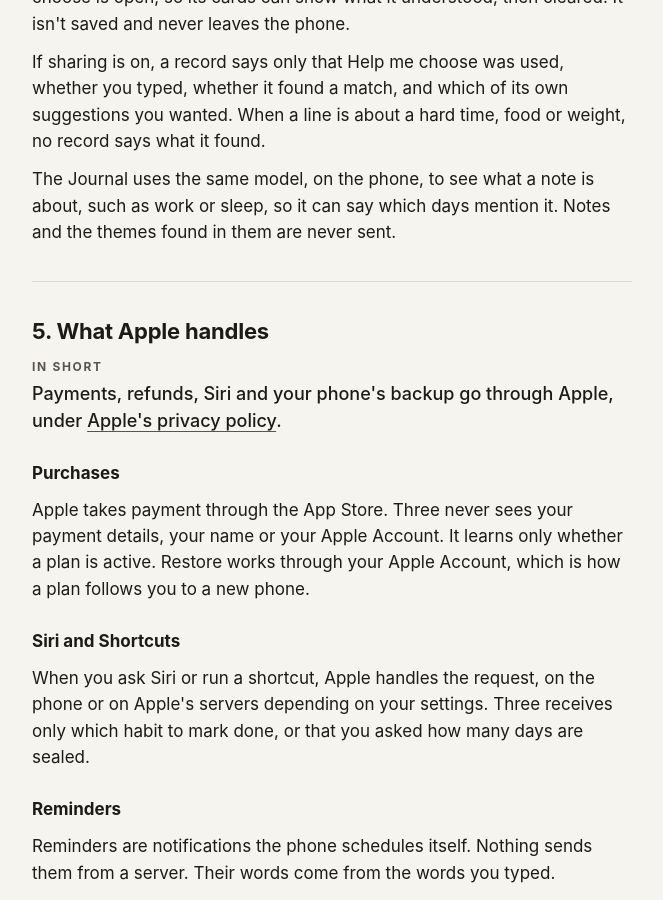
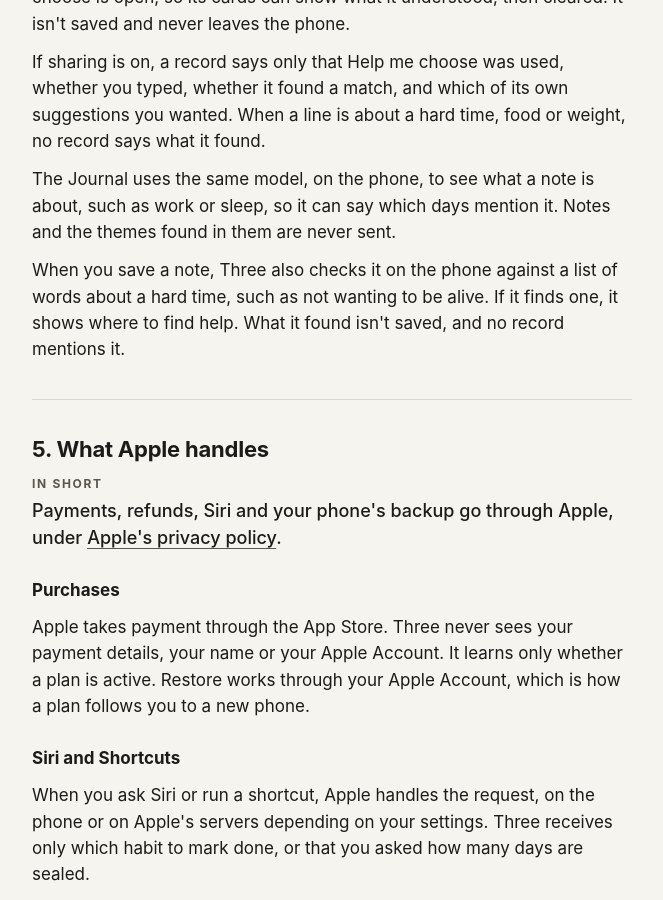
Before and after one commit to zugate-real/zugate-real.github.io, a Jekyll site: the page three/privacy.html, which Jekyll copies as it is, in a window 1280 px wide and 900 px high, scrolled down 5152 px. Shown: the whole window, without its empty margins (308-971 px from the left). Built offline with Jekyll 4.4.1, drawn with Linux system fonts in a browser that asks for light colours; some of the changed lines change nothing that is shown; some of the changed text lies outside the part shown.

Commit message:
Three: the privacy page says saved notes are checked on the phone for words of a hard time

```diff
--- a/three/privacy.html
+++ b/three/privacy.html
@@ -305,6 +305,7 @@
     <p>Help me choose uses a small language model that comes inside the app and runs on the phone. What you type is kept in memory while Help me choose is open, so its cards can show what it understood, then cleared. It isn't saved and never leaves the phone.</p>
     <p>If sharing is on, a record says only that Help me choose was used, whether you typed, whether it found a match, and which of its own suggestions you wanted. When a line is about a hard time, food or weight, no record says what it found.</p>
     <p>The Journal uses the same model, on the phone, to see what a note is about, such as work or sleep, so it can say which days mention it. Notes and the themes found in them are never sent.</p>
+    <p>When you save a note, Three also checks it on the phone against a list of words about a hard time, such as not wanting to be alive. If it finds one, it shows where to find help. What it found isn't saved, and no record mentions it.</p>
   </section>
 
   <section id="apple" aria-labelledby="apple-h">
@@ -400,7 +401,7 @@
 
 <footer class="wrap">
   <p>Questions: <a href="mailto:three.support.indie@gmail.com">three.support.indie@gmail.com</a> · <a href="support.html">Support</a></p>
-  <p>Last updated 26 September 2026.</p>
+  <p>Last updated 28 September 2026.</p>
 </footer>
 </body>
 </html>
```
